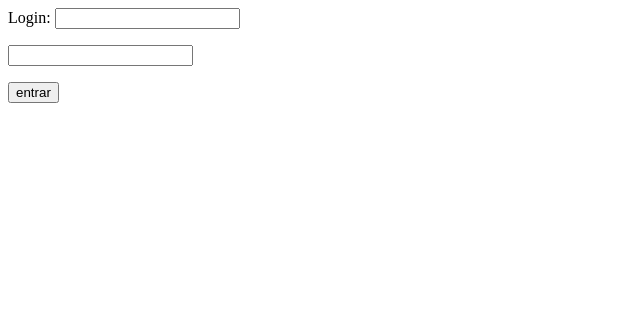
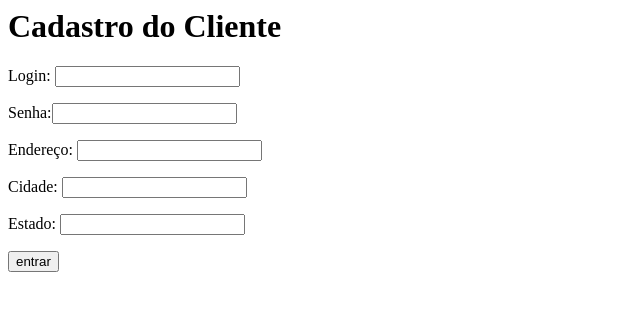
Before and after one commit to CEEMTI-BG-prof-Melissa/aula-04-25-03-bastospieper, a plain HTML site: page index.html in a window 1280 px wide. Shown: the whole page, without its empty margins (0-640 px from the left). Drawn offline with Linux system fonts and the light colour scheme.

Commit message:
Update index.html

```diff
--- a/index.html
+++ b/index.html
@@ -4,11 +4,24 @@
   </head>
 
   <body>
+    <h1> Cadastro do Cliente</h1>
     <form>
       <p>
         Login: <input type="text">
       </p>
-        <input type="password">
+      <p>
+        Senha:<input type="password">
+      </p>
+      <p>
+        Endereço: <input type="text">
+      </p>
+      <p>
+        Cidade: <input type="text">
+      </p>
+        <p>
+          Estado:  <input type="text">
+        </p>
+
       <p>
         <input type="button" value="entrar">
         </p>
```
